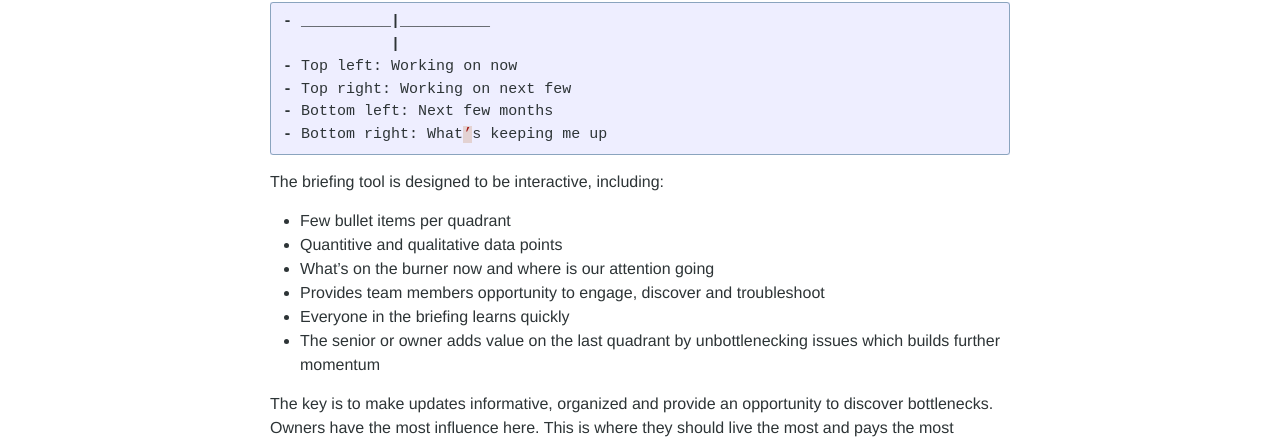
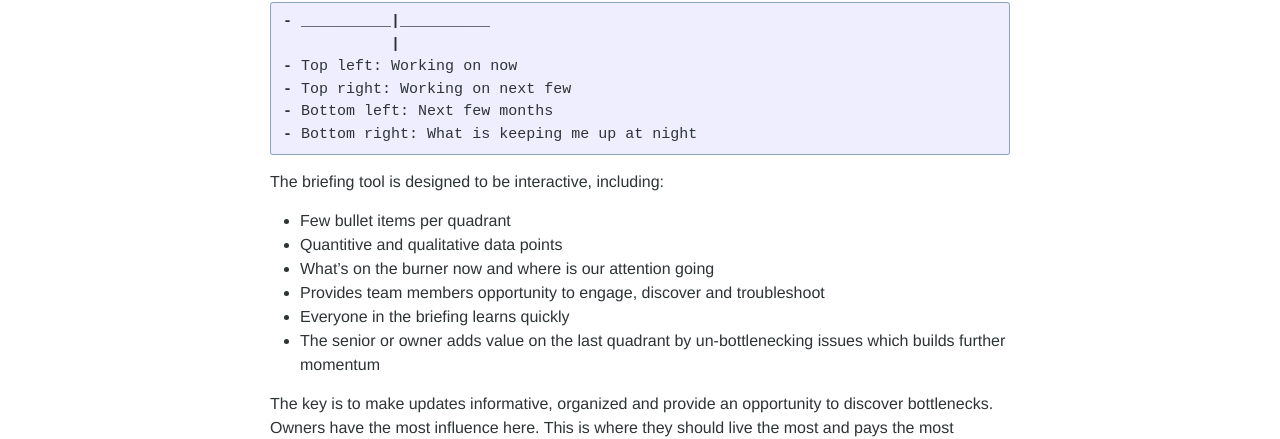
Before and after one commit to davidmolina/davidmolina.github.io, a Jekyll site: the page built from _posts/2023-12-04-reporting-quadrant.md, in a window 1280 px wide. Shown: the part 545-984 px from the top of the page. Built offline with Jekyll 4.4.1, drawn with Linux system fonts in a browser that asks for light colours.

Commit message:
Fix typo

````diff
--- a/_posts/2023-12-04-reporting-quadrant.md
+++ b/_posts/2023-12-04-reporting-quadrant.md
@@ -23,7 +23,7 @@ Reporting Quadrant:
 - Top left: Working on now
 - Top right: Working on next few
 - Bottom left: Next few months
-- Bottom right: What’s keeping me up
+- Bottom right: What is keeping me up at night
 ```
 
 The briefing tool is designed to be interactive, including:
@@ -32,7 +32,7 @@ The briefing tool is designed to be interactive, including:
 - What’s on the burner now and where is our attention going
 - Provides team members opportunity to engage, discover and troubleshoot
 - Everyone in the briefing learns quickly
-- The senior or owner adds value on the last quadrant by unbottlenecking issues which builds further momentum
+- The senior or owner adds value on the last quadrant by un-bottlenecking issues which builds further momentum
 
 The key is to make updates informative, organized and provide an opportunity to discover bottlenecks. Owners have the most influence here. This is where they should live the most and pays the most dividends.
 
````
